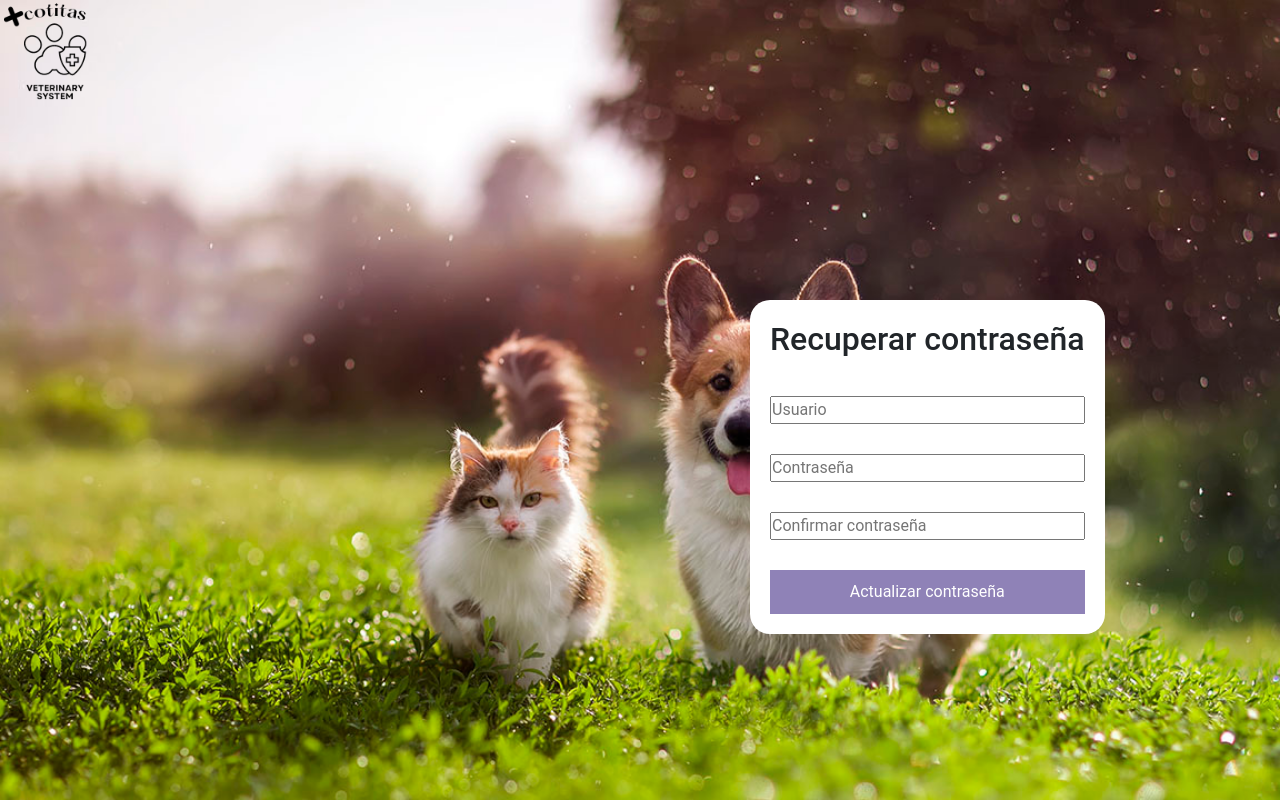
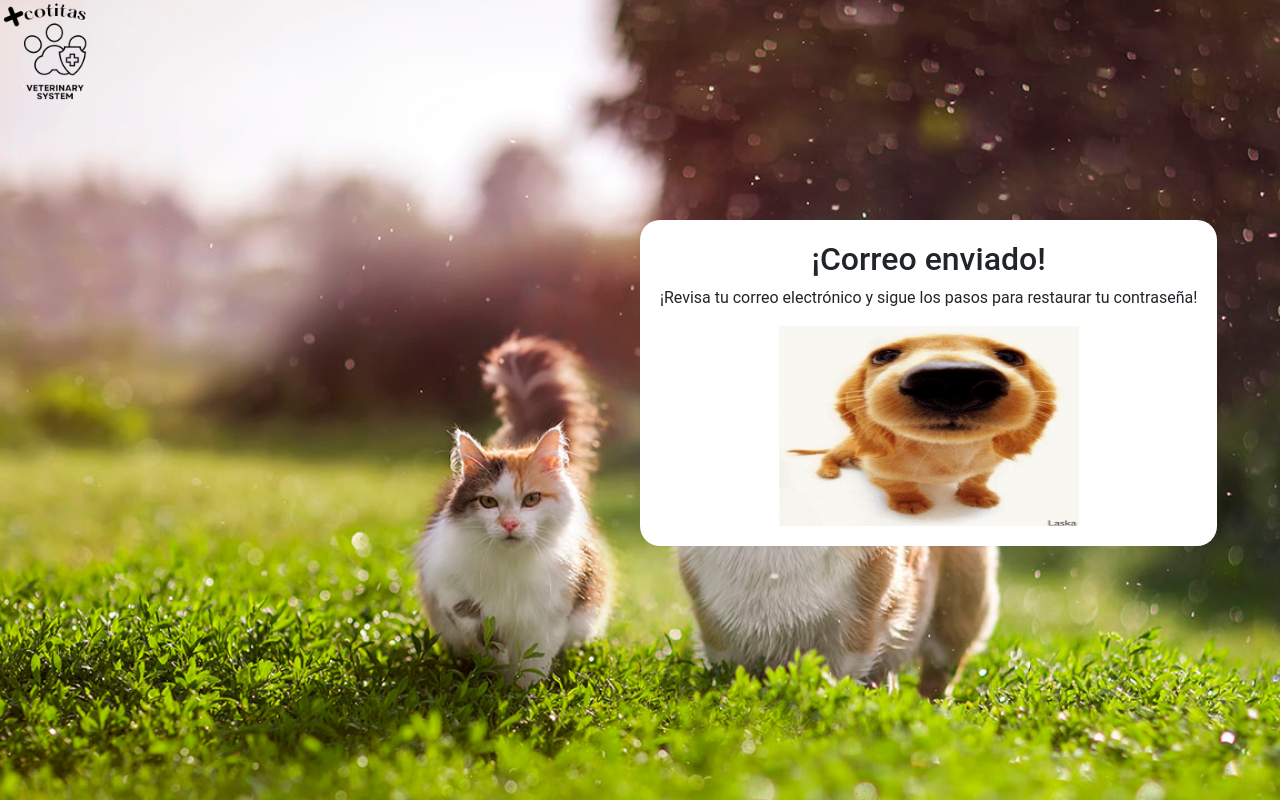
Before and after one commit to albertmota28092004/proyectos_django_albert, a Django app: page /correo_enviado/ in a window 1280 px wide. Run offline with Django 4.2, Linux system fonts and the light colour scheme; some libraries are stand-ins or nearby versions.

Commit message:
cambios 21.02

```diff
--- a/sena/tienda/templates/tienda/usuarios/correo_enviado.html
+++ b/sena/tienda/templates/tienda/usuarios/correo_enviado.html
@@ -55,14 +55,11 @@
 
     <main>
         <div class="contenedor__recuperar_contrasena">
-            <form action="{% url 'tienda:login' %}" method="post" class="formulario__login">
-                {% csrf_token %}
-                <h2>¡Correo enviado!</h2>
-                <p>
-                    ¡Revisa tu correo electrónico y sigue los pasos para restaurar tu contraseña!
-                </p>
-                <img src="{% static 'tienda/img/gif_perro.gif' %}" alt="GIF Example" width="300" height="200">
-            </form>
+            <h2>¡Correo enviado!</h2>
+            <p>
+                ¡Revisa tu correo electrónico y sigue los pasos para restaurar tu contraseña!
+            </p>
+            <img src="{% static 'tienda/img/gif_perro.gif' %}" alt="GIF Example" width="300" height="200">
         </div>
     </main>
     <!--<script src="../js/script2.js"></script>-->
--- a/sena/tienda/views.py
+++ b/sena/tienda/views.py
@@ -107,7 +107,7 @@ def correo_enviado(request):
     mensaje = """
     <h1 style='color:blue;'>Recuperar contraseña.</h1>
     <p>Este es tu código para recuperar contraseña.</p>
-    <a class="btn btn-primary" href="http://127.0.0.1:8000/correo_enviado/">Click aquí</a>
+    <a class="btn btn-primary" href="http://127.0.0.1:8000/nueva_contrasena/">Click aquí</a>
     <p>Tienda ADSO, 2024</p>
     """
 
@@ -115,7 +115,7 @@ def correo_enviado(request):
         msg = EmailMessage("Tienda ADSO", mensaje, settings.EMAIL_HOST_USER, [destinatario])
         msg.content_subtype = "html"  # Habilitar html
         msg.send()
-        return render(request, "tienda/usuarios/nueva_contrasena.html")
+        return render(request, "tienda/usuarios/correo_enviado.html")
     except BadHeaderError:
         return HttpResponse("Invalid header found.")
     except Exception as e:
@@ -137,8 +137,9 @@ def actualizar_contrasenas(request):
                 # Buscar al usuario por su nombre de usuario
                 usuario_obj = Usuario.objects.get(nick=usuario)
                 # Actualizar la contraseña del usuario
-                usuario_obj.set_password(contrasena)
+                usuario_obj.password = contrasena
                 usuario_obj.save()
+                messages.success(request, "Contraseña actualizada correctamente!!")
                 return redirect('tienda:login')  # Redirigir al usuario a la página de inicio de sesión
             except Usuario.DoesNotExist:
                 return render(request, "tienda/index.html", {'error': 'El usuario no existe'})
```
